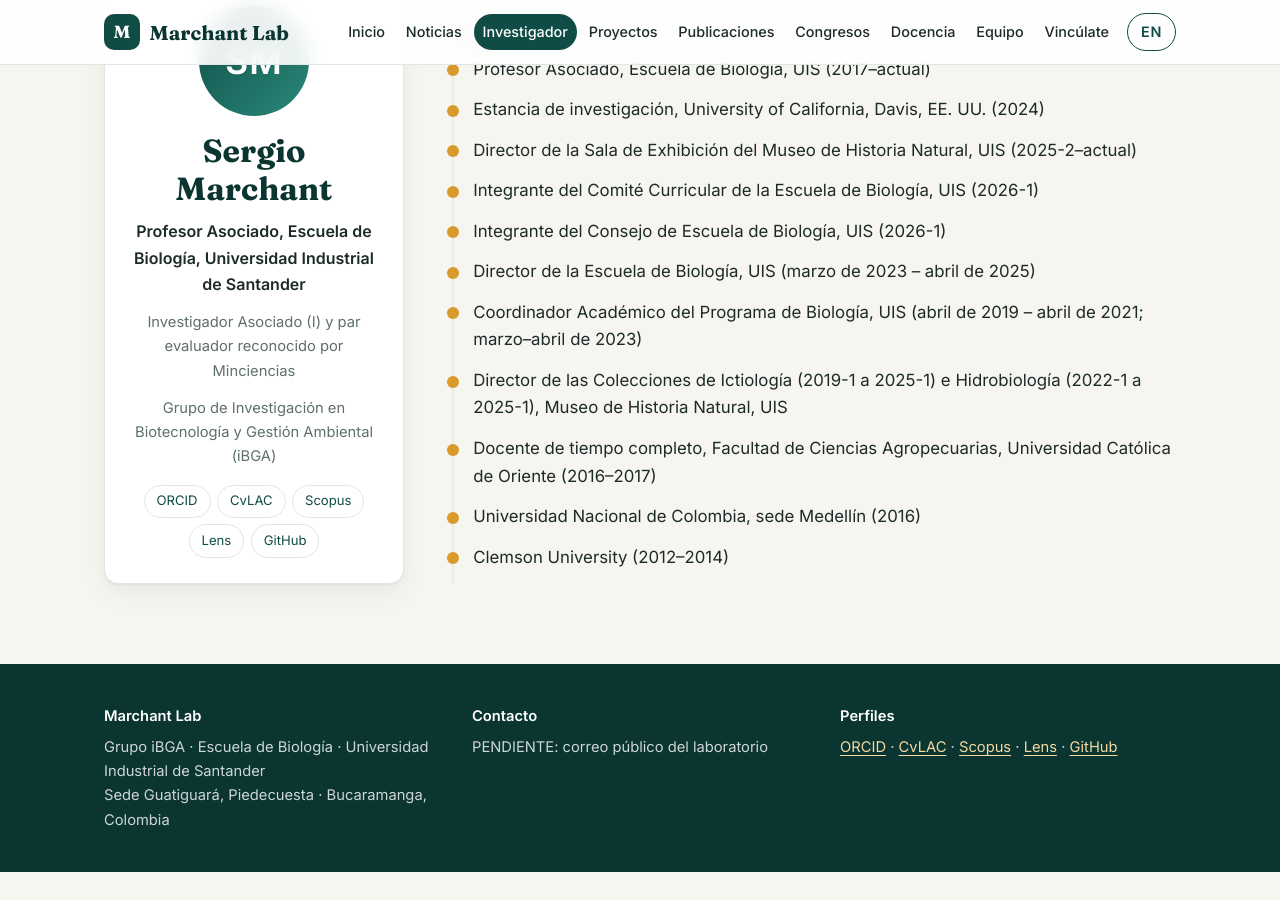
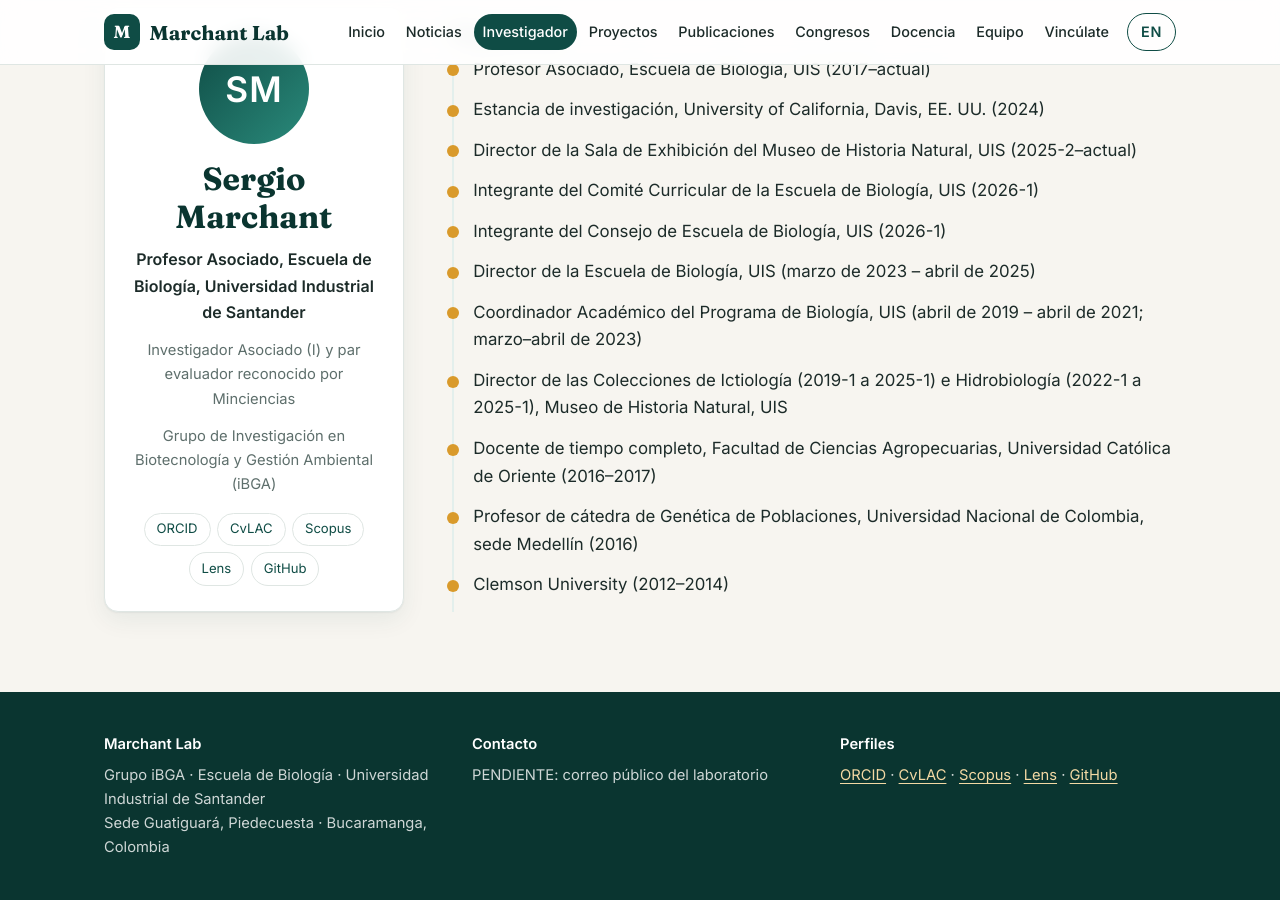
Before and after one commit to Marchant-Lab/marchant-lab-web, a Jekyll site: the page built from investigador.html, in a window 1280 px wide and 900 px high, scrolled down 771 px. Built offline with Jekyll 4.4.1, drawn with Linux system fonts in a browser that asks for light colours; before the commit the page ends 1643 px from its top, so only the background shows below that.

Commit message:
Precisa cargo en la Universidad Nacional (cátedra de Genética de Poblaciones, 2016)
Co-Authored-By: Claude Opus 5.5 <noreply@anthropic.com>

```diff
--- a/_data/investigador.yml
+++ b/_data/investigador.yml
@@ -21,7 +21,7 @@ trayectoria:   # cargos UIS con soporte en la carga académica o en resoluciones
   - Coordinador Académico del Programa de Biología, UIS (abril de 2019 – abril de 2021; marzo–abril de 2023)
   - Director de las Colecciones de Ictiología (2019-1 a 2025-1) e Hidrobiología (2022-1 a 2025-1), Museo de Historia Natural, UIS
   - Docente de tiempo completo, Facultad de Ciencias Agropecuarias, Universidad Católica de Oriente (2016–2017)
-  - Universidad Nacional de Colombia, sede Medellín (2016)
+  - Profesor de cátedra de Genética de Poblaciones, Universidad Nacional de Colombia, sede Medellín (2016)
   - Clemson University (2012–2014)
 perfiles:
   - {nombre: ORCID, url: "https://orcid.org/0000-0002-7362-3626"}
--- a/_data/traduccion_en.yml
+++ b/_data/traduccion_en.yml
@@ -66,7 +66,6 @@
 "Profesor Asociado, Escuela de Biología, UIS (2017–actual)": "Associate Professor, School of Biology, UIS (2017–present)"
 "Integrante del Consejo de Escuela de Biología, UIS (2026-1)": "Member of the School Council of Biology, UIS (2026-1)"
 "Docente de tiempo completo, Facultad de Ciencias Agropecuarias, Universidad Católica de Oriente (2016–2017)": "Full-time lecturer, Faculty of Agricultural Sciences, Universidad Católica de Oriente (2016–2017)"
-"Universidad Nacional de Colombia, sede Medellín (2016)": "Universidad Nacional de Colombia, Medellín campus (2016)"
 
 # --- Docencia
 "Sistemática": "Systematics"
@@ -197,3 +196,4 @@
 "Director de las Colecciones de Ictiología (2019-1 a 2025-1) e Hidrobiología (2022-1 a 2025-1), Museo de Historia Natural, UIS": "Director of the Ichthyology (2019-1 to 2025-1) and Hydrobiology (2022-1 to 2025-1) Collections, Natural History Museum, UIS"
 "Director, 2025-2–actual": "Director, 2025-2–present"
 "Director, 2019-1 a 2025-1": "Director, 2019-1 to 2025-1"
+"Profesor de cátedra de Genética de Poblaciones, Universidad Nacional de Colombia, sede Medellín (2016)": "Adjunct lecturer in Population Genetics, Universidad Nacional de Colombia, Medellín campus (2016)"
```
